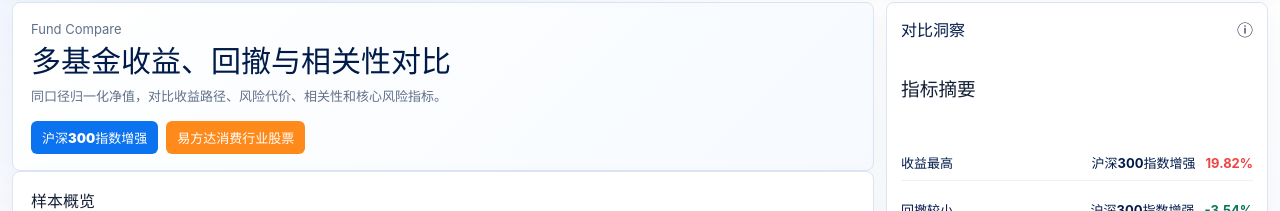
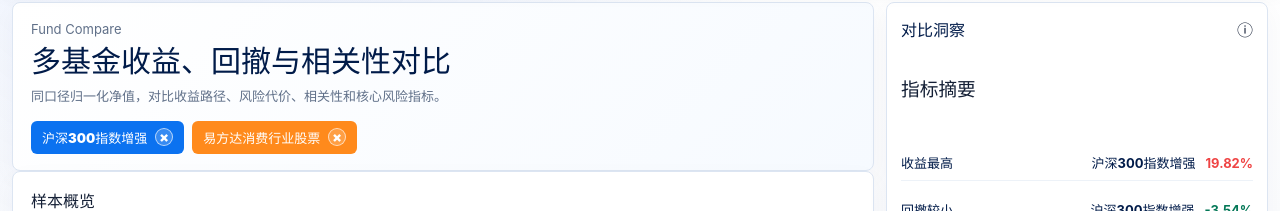
Before and after one commit to SpikeJetFayeEin/moon, a React (Vite) app in the folder apps/web/: page /compare in a window 1280 px wide. Shown: the part 82-293 px from the top of the page. Built offline with nearby package versions, Linux system fonts and the light colour scheme; no server answers.

Commit message:
Add compare chip removal

```diff
--- a/apps/web/src/pages/Compare.tsx
+++ b/apps/web/src/pages/Compare.tsx
@@ -55,6 +55,10 @@
     setSearchParams(normalizedCodes ? { codes: normalizedCodes } : {});
   }
 
+  function removeCompareCode(indexToRemove: number) {
+    updateCodesInput(codes.filter((_, index) => index !== indexToRemove).join(","));
+  }
+
   async function handleSaveCompareList() {
     if (codes.length < 2) {
       setCompareListMessage("至少输入两只基金后才能保存。");
@@ -98,8 +102,16 @@
               <p>同口径归一化净值，对比收益路径、风险代价、相关性和核心风险指标。</p>
               <div className="terminal-pill-row">
                 {codes.map((code, index) => (
-                  <span className="fund-chip" key={code} style={{ background: chipColor(index) }}>
-                    {items[index]?.name ?? code}
+                  <span className="fund-chip" key={`${code}-${index}`} style={{ background: chipColor(index) }}>
+                    <span>{items[index]?.name ?? code}</span>
+                    <button
+                      aria-label={`移除对比 ${items[index]?.name ?? code}`}
+                      className="compare-chip-remove"
+                      onClick={() => removeCompareCode(index)}
+                      type="button"
+                    >
+                      ×
+                    </button>
                   </span>
                 ))}
               </div>
--- a/apps/web/src/styles.css
+++ b/apps/web/src/styles.css
@@ -1907,12 +1907,33 @@
 .fund-chip {
   display: inline-flex;
   align-items: center;
+  gap: 8px;
   min-height: 30px;
   border-radius: 6px;
   padding: 7px 11px;
   color: #ffffff;
   font-size: 13px;
   font-weight: 900;
+}
+
+.compare-chip-remove {
+  display: grid;
+  width: 18px;
+  height: 18px;
+  place-items: center;
+  border: 1px solid rgba(255, 255, 255, 0.65);
+  border-radius: 50%;
+  padding: 0;
+  background: rgba(255, 255, 255, 0.18);
+  color: #ffffff;
+  cursor: pointer;
+  font-size: 14px;
+  font-weight: 900;
+  line-height: 1;
+}
+
+.compare-chip-remove:hover {
+  background: rgba(255, 255, 255, 0.32);
 }
 
 .correlation-grid {
```
Also changed, not shown: 1 other file (tests, documents, lock files or other folders).
